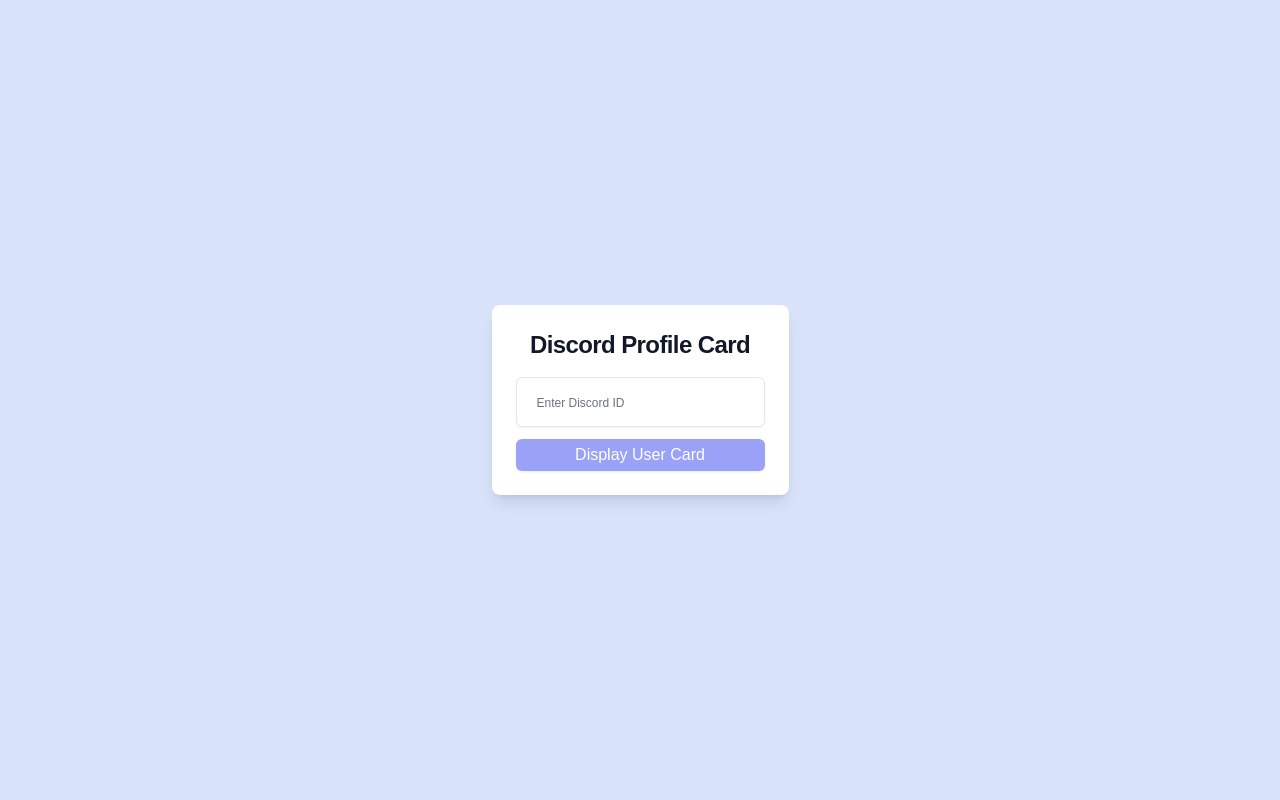
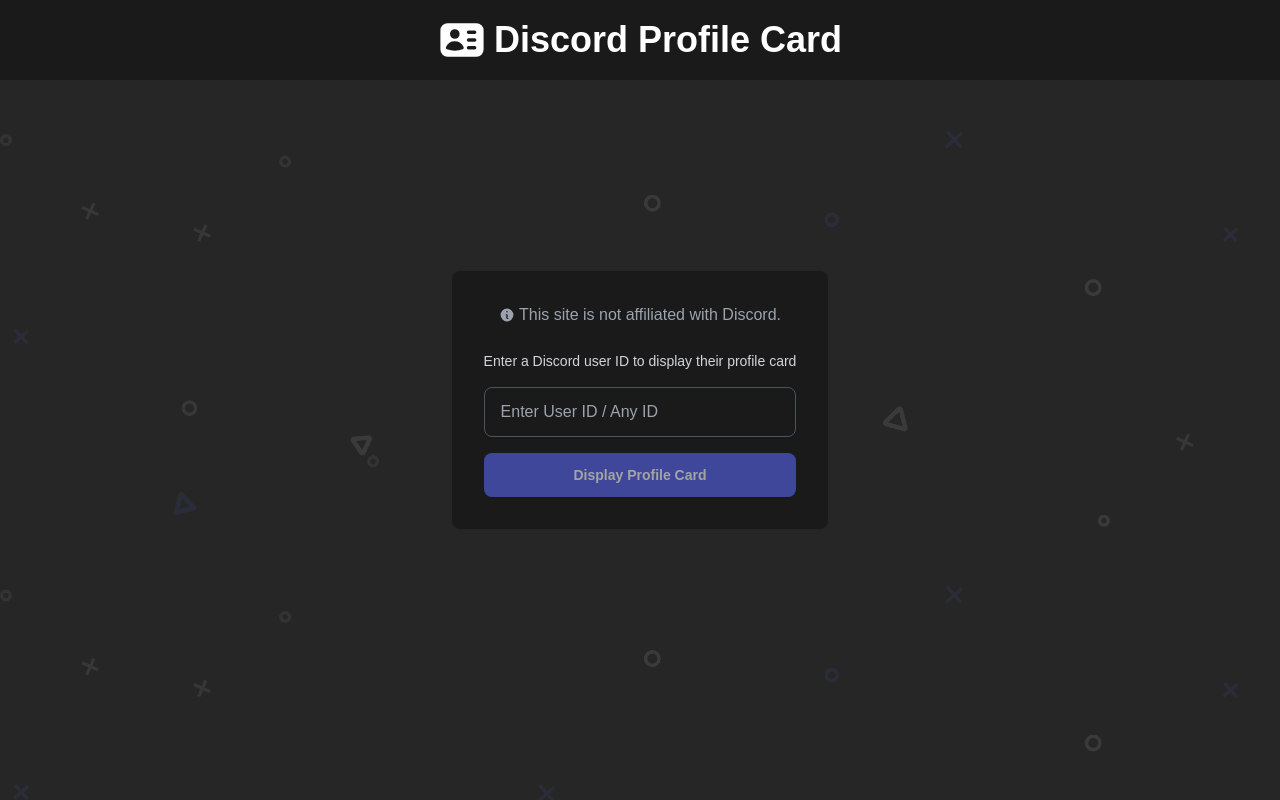
Before and after one commit to Heyimlulu/Discord-Profile-Card, a Nuxt app: page / in a window 1280 px wide. Built offline with nearby package versions, Linux system fonts and the light colour scheme.

Commit message:
Update UI / UX

```diff
--- a/assets/css/style.css
+++ b/assets/css/style.css
@@ -1,5 +1,7 @@
 body {
-  background-color: #d8e3fa;
+  background-color: #262626;
+  background-image: url("/assets/img/landing-page-background-pattern.png");
+  background-size: 100rem;
   display: grid;
   place-items: center;
   height: 100vh;
--- a/components/NotFound.vue
+++ b/components/NotFound.vue
@@ -2,11 +2,11 @@
   <div class="grid min-h-full place-items-center">
     <div class="text-center">
       <h1
-        class="mt-4 text-3xl font-bold tracking-tight text-gray-900 sm:text-5xl"
+        class="mt-4 text-3xl font-bold tracking-tight text-gray-400 sm:text-5xl"
       >
         Whoops! Looks like we're chasing shadows here
       </h1>
-      <p class="mt-6 text-base leading-7 text-gray-600">
+      <p class="mt-6 text-base leading-7 text-gray-300">
         couldn't find that Discord user. They're either super stealthy or just
         not here.
       </p>
--- a/components/Oopsie.vue
+++ b/components/Oopsie.vue
@@ -2,11 +2,11 @@
   <div class="grid min-h-full place-items-center">
     <div class="text-center">
       <h1
-        class="mt-4 text-3xl font-bold tracking-tight text-gray-900 sm:text-5xl"
+        class="mt-4 text-3xl font-bold tracking-tight text-gray-400 sm:text-5xl"
       >
         Uh oh! I think you've gone off the matrix.
       </h1>
-      <p class="mt-6 text-base leading-7 text-gray-600">
+      <p class="mt-6 text-base leading-7 text-gray-300">
         We can't seem to find the page you're looking for.
       </p>
       <div class="mt-10 flex items-center justify-center">
--- a/pages/index.vue
+++ b/pages/index.vue
@@ -1,21 +1,49 @@
 <template>
-  <div class="grid min-h-full place-items-center py-10">
-    <div class="text-center bg-white p-6 rounded-lg shadow-lg max-w-md w-full">
-      <h1 class="text-2xl font-bold tracking-tight text-gray-900 mb-4">
+  <header class="fixed top-0 left-0 right-0 w-full bg-[#1a1a1a] p-4 z-50">
+    <div class="max-w-7xl mx-auto mt-safe">
+      <h1
+        class="text-2xl md:text-4xl font-bold text-center text-white flex items-center justify-center gap-2"
+      >
+        <IdentificationIcon class="h-8 w-8 md:h-12 md:w-12" />
         Discord Profile Card
       </h1>
-      <input
-        v-model="userId"
-        type="text"
-        placeholder="Enter Discord ID"
-        class="placeholder:text-xs transition-all block w-full border rounded-md px-5 py-3 text-base text-gray-900 placeholder-gray-500 shadow-sm focus:outline-none focus:border-transparent focus:ring-2 focus:ring-white focus:ring-offset-2 focus:ring-offset-[#5865F2]"
-        @input="validateInput"
-      />
-      <div
-        class="flex justify-center items-center h-8 w-full bg-[#5865F2] hover:bg-[#5865F2]/80 mt-3 rounded-md border border-transparent px-5 py-2 text-base font-medium text-white shadow focus:outline focus:outline-[#5865F2] focus:outline-offset-2 sm:px-10 transition font-bold cursor-pointer"
-        :class="{ 'opacity-60 cursor-not-allowed': !isInputValid }"
+    </div>
+  </header>
+
+  <div
+    class="flex items-center justify-center bg-[#1a1a1a] p-4 sm:p-6 lg:p-8 rounded-lg"
+  >
+    <div class="w-full max-w-md">
+      <p
+        class="text-center text-md text-gray-400 flex items-center justify-center gap-1"
       >
-        <NuxtLink :to="`/${userId}`">Display User Card</NuxtLink>
+        <InformationCircleIcon class="h-4 w-4" />
+        This site is not affiliated with Discord.
+      </p>
+      <div>
+        <p class="mt-6 text-center text-sm text-gray-300">
+          Enter a Discord user ID to display their profile card
+        </p>
+      </div>
+      <div class="mt-4">
+        <div class="relative">
+          <input
+            v-model="userId"
+            type="text"
+            placeholder="Enter User ID / Any ID"
+            class="block w-full rounded-lg border border-gray-600 bg-[#1a1a1a] px-4 py-3 text-white placeholder-gray-400 shadow-sm transition-all duration-200 focus:border-[#5865F2] focus:ring-2 focus:ring-[#5865F2] focus:ring-opacity-50"
+            @input="validateInput"
+          />
+          <div class="mt-4" :class="{ 'opacity-60': !isInputValid }">
+            <NuxtLink
+              :to="isInputValid ? `/${userId}` : '#'"
+              class="group relative flex w-full justify-center rounded-lg bg-[#5865F2] px-4 py-3 text-sm font-semibold text-white shadow-sm transition-all duration-200 hover:bg-[#4752C4] focus:outline-none focus:ring-2 focus:ring-[#5865F2] focus:ring-offset-2 disabled:cursor-not-allowed disabled:opacity-60"
+              :class="{ 'cursor-not-allowed': !isInputValid }"
+            >
+              Display Profile Card
+            </NuxtLink>
+          </div>
+        </div>
       </div>
     </div>
   </div>
@@ -25,9 +53,9 @@
 export default {
   data() {
     return {
-      userId: '',
-      isInputValid: false
-    }
+      userId: "",
+      isInputValid: false,
+    };
   },
   methods: {
     validateInput() {
@@ -35,23 +63,29 @@
       const isNumeric = /^\d+$/.test(id);
       const validLength = id.length >= 15 && id.length <= 22;
       this.isInputValid = isNumeric && validLength;
-    }
-  }
-}
+    },
+  },
+};
 </script>
 
 <script setup>
+import {
+  InformationCircleIcon,
+  IdentificationIcon,
+} from "@heroicons/vue/20/solid";
+
 useHead({
   title: "Discord Profile Card",
   meta: [
     {
       name: "description",
-      content: "Generate a Discord profile card using a user's ID."
+      content: "Generate a Discord profile card using a user's ID.",
     },
     {
       name: "keywords",
-      content: "Discord Profile, Discord Profile Card, Discord User Card, Discord User Profile, Discord User Profile Card, Discord User Card Generator, Discord User Profile Card Generator, Discord, Profile, Card, Discord.My"
-    }
+      content:
+        "Discord Profile, Discord Profile Card, Discord User Card, Discord User Profile, Discord User Profile Card, Discord User Card Generator, Discord User Profile Card Generator, Discord, Profile, Card, Discord.My",
+    },
   ],
 });
 
@@ -60,9 +94,8 @@
   ogDescription: "Generate a Discord profile card using a user's ID.",
   ogImage: "https://cdn.discordapp.com/embed/avatars/0.png",
   ogUrl: "https://discord.my",
-  twitterCard: "summary_large_image"
+  twitterCard: "summary_large_image",
 });
 </script>
 
-<style scoped>
-</style>
+<style scoped></style>
```
Also changed, not shown: components/Card.vue (+45 -21 lines), assets/img/landing-page-background-pattern.png (added), 1 other file (tests, documents, lock files or other folders).
